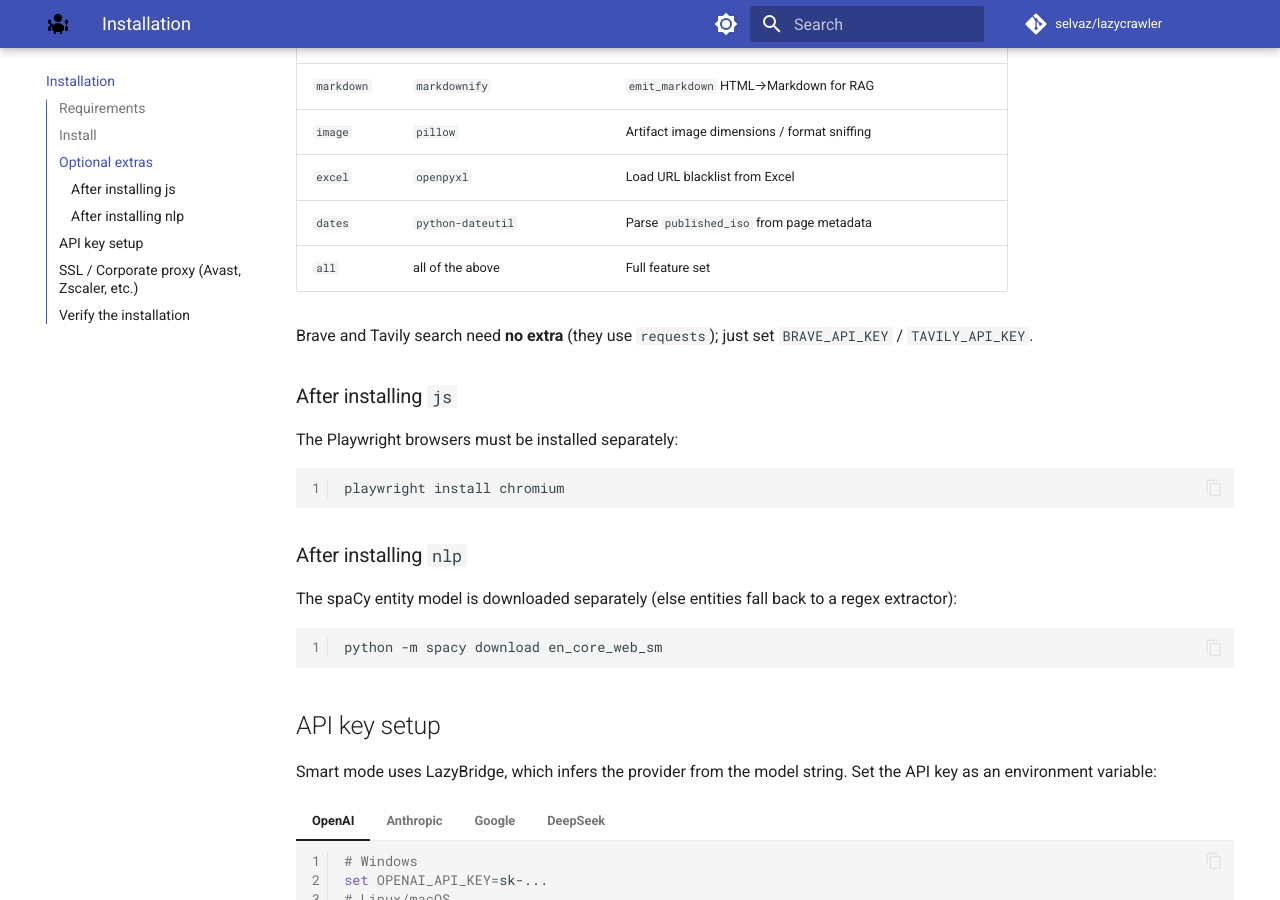
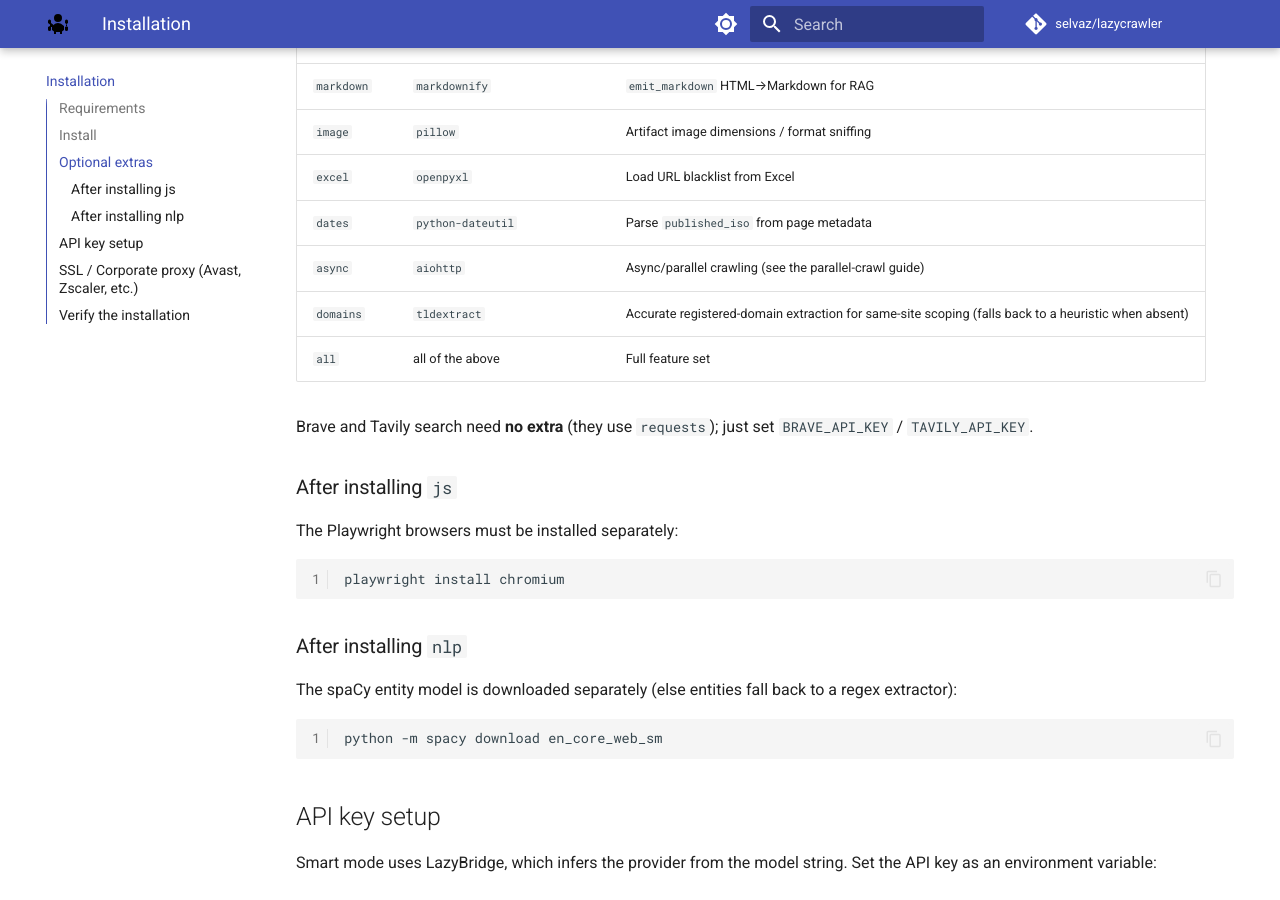
Before and after one commit to selvaz/LazyCrawler, an MkDocs documentation site: the page built from docs/installation.md, in a window 1280 px wide and 900 px high, scrolled down 913 px. Built offline with MkDocs 1.6.1 and Material for MkDocs 9.7.7, drawn with Linux system fonts in a browser that asks for light colours; comment, search, counter and statistics services are not loaded.

Commit message:
fix: export search_brave_urls/search_tavily_urls; doc async/domains extras (#28)
docs/reference/websearch.md shows 'from lazycrawler import search_brave_urls,
search_tavily_urls' but those were defined in lazycrawler/search.py and never
re-exported from the package __init__ — the documented import raised ImportError.
Add both to the package import + __all__ so the public API matches the docs.

Also add the 'async' (aiohttp) and 'domains' (tldextract) extras to the
installation.md optional-extras table — both are in pyproject but were missing.


Claude-Session: https://claude.ai/code/session_01ARJFkvHUESmoe8qMeN2W26

Co-authored-by: Claude <noreply@anthropic.com>

```diff
--- a/docs/installation.md
+++ b/docs/installation.md
@@ -46,6 +46,8 @@
 | `image` | `pillow` | Artifact image dimensions / format sniffing |
 | `excel` | `openpyxl` | Load URL blacklist from Excel |
 | `dates` | `python-dateutil` | Parse `published_iso` from page metadata |
+| `async` | `aiohttp` | Async/parallel crawling (see the parallel-crawl guide) |
+| `domains` | `tldextract` | Accurate registered-domain extraction for same-site scoping (falls back to a heuristic when absent) |
 | `all` | all of the above | Full feature set |
 
 Brave and Tavily search need **no extra** (they use `requests`); just set
--- a/lazycrawler/__init__.py
+++ b/lazycrawler/__init__.py
@@ -58,7 +58,7 @@ from .db import CrawlerDB
 from .markdown import html_to_markdown, render_for_rag
 from .models import PageResult  # canonical location; crawler.py re-exports for compat
 from .presets import DEFAULT_PRESETS, CrawlPreset, resolve_presets
-from .search import WebSearch, search_ddg_urls
+from .search import WebSearch, search_brave_urls, search_ddg_urls, search_tavily_urls
 from .tools import CrawlerTools
 
 __version__ = "0.14.0"
@@ -85,6 +85,8 @@ __all__ = [
     "SearchConfig",
     "DBConfig",
     "search_ddg_urls",
+    "search_brave_urls",
+    "search_tavily_urls",
     "set_log_level",
     "log",
     "__version__",
```
